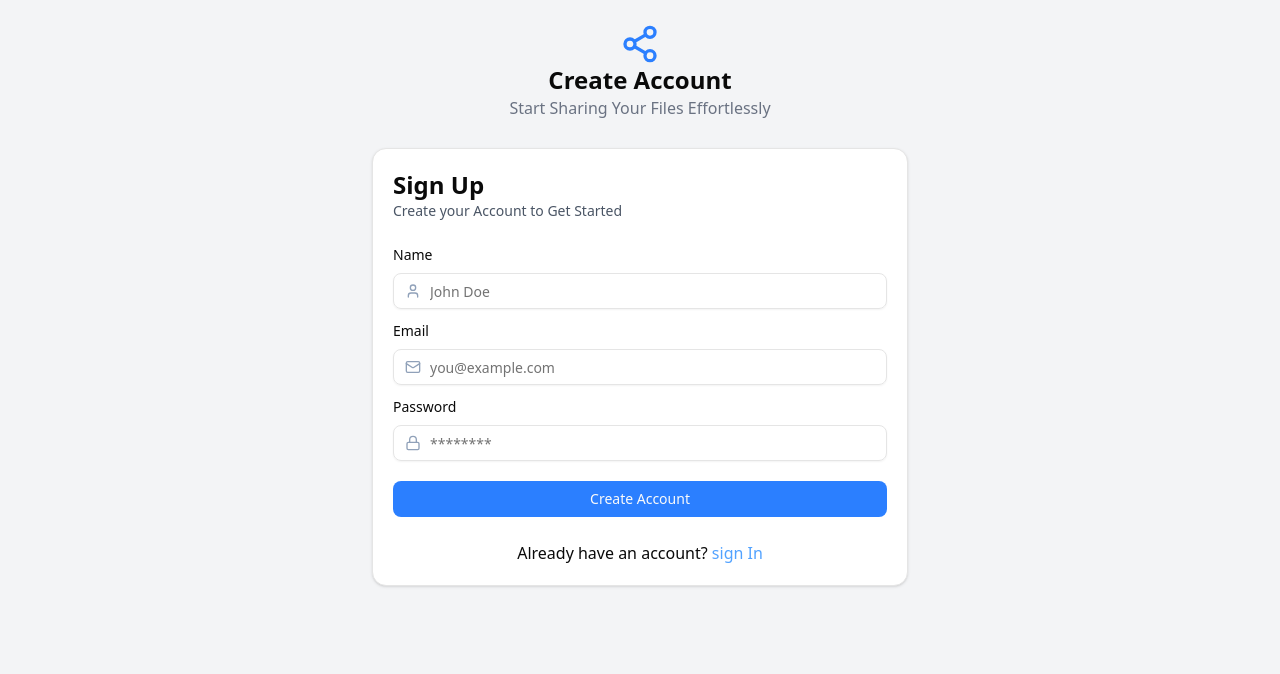
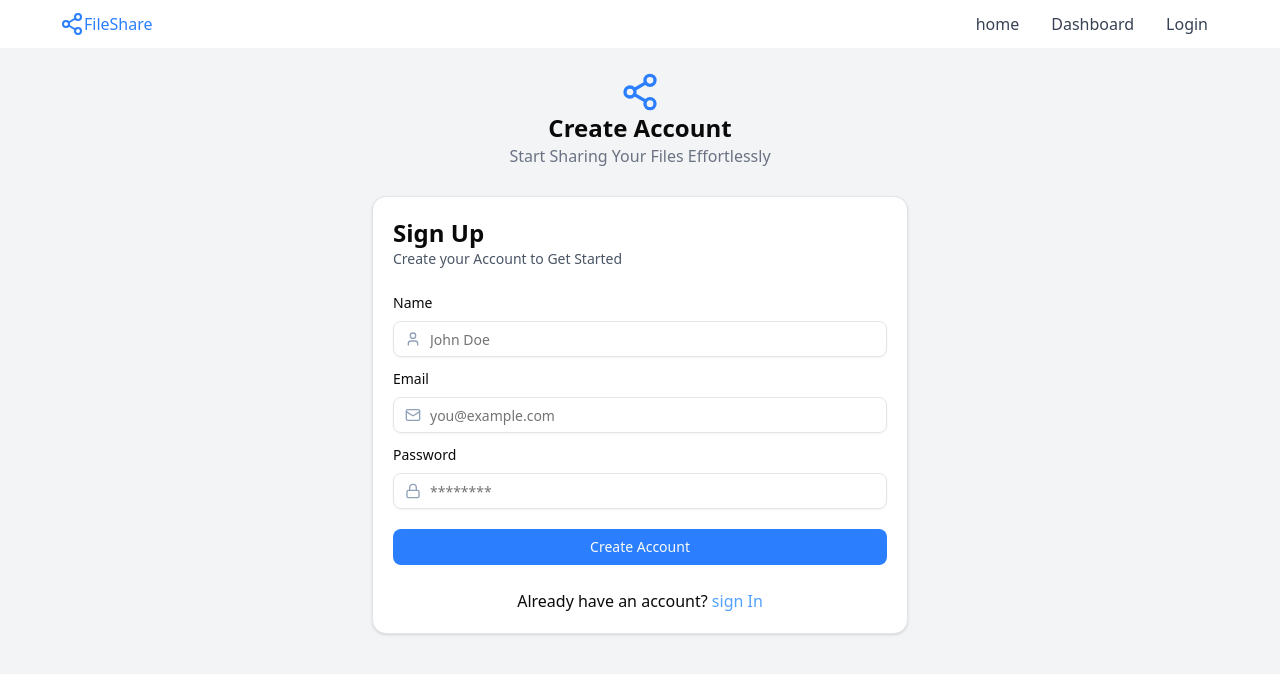
Before and after one commit to wendygn/share-project, a Next.js app: page /register in a window 1280 px wide. Shown: the top 674 px of the page. Built offline with nearby package versions, Linux system fonts and the light colour scheme; no server answers.

Commit message:
fix(UIUX):login button for user changing button from login to logout

```diff
--- a/src/app/_component/header.jsx
+++ b/src/app/_component/header.jsx
@@ -3,10 +3,12 @@ import { Share2 } from "lucide-react";
 import { usePathname } from "next/navigation";
 import NavLink from "./navlink";
 
-export const Header = () => {
+export const Header = ({isLogin}) => {
 const pathName = usePathname() || "/"
 const normalize = (p) => p.replace(/\/$/,'') || '/'
 const p = normalize(pathName)
+
+
 
   return (
     <header className="flex justify-between px-15 py-2 bg-white items-center">
@@ -17,7 +19,10 @@ const p = normalize(pathName)
       <div className="flex gap-2">
         <NavLink href="/" isActive={p === "/"}>home</NavLink>
         <NavLink href="/dashboard" isActive={p.startsWith("/dashboard")}>Dashboard</NavLink>
-        <NavLink href="/login" isActive={p === "/login"}>Login</NavLink>
+
+        {!isLogin ? (
+          <NavLink href="/login" isActive={p === "/login"}>Login</NavLink>
+        ) : ( <NavLink href="/logout">logout</NavLink>)}
       </div>
     </header>
   );
--- /dev/null
+++ b/src/app/_component/headerServer.jsx
@@ -0,0 +1,20 @@
+"use server"
+
+import prisma from "@/utils/prisma";
+import { cookies } from "next/headers";
+import { Header } from "./header";
+
+export default async function HeaderServer() {
+    const cookieStore = await cookies()
+    const sessionId = cookieStore.get("session")?.value
+let isLogin = false
+    if(sessionId) {
+        const session = await prisma.session.findUnique({
+            where : {
+                id : sessionId
+            }
+        })
+isLogin = !!session
+    }
+return <Header isLogin= {isLogin} />
+}
--- a/src/app/dashboard/page.js
+++ b/src/app/dashboard/page.js
@@ -30,7 +30,7 @@ redirect("/login")
 
     return (
       <div className="h-full">
-        <Header />
+
 
        <DashboardSelection files={files} shared={shared} />
       </div>
--- a/src/app/layout.js
+++ b/src/app/layout.js
@@ -1,6 +1,7 @@
 import { Geist, Geist_Mono } from "next/font/google";
 import "./globals.css";
 import { Toaster } from "@/components/ui/sonner";
+import HeaderServer from "./_component/headerServer";
 import { cookies } from "next/headers";
 import { redirect } from "next/navigation";
 import prisma from "@/utils/prisma";
@@ -22,26 +23,6 @@ export const metadata = {
 };
 
 export  default async function RootLayout({ children }) {
-// const cookieStore = await cookies()
-// const sessionId = cookieStore.get("session")?.value
-// if(!sessionId) {
-//   redirect("/login")
-// }
-
-// const session = await prisma.session.findUnique({
-//   where : {
-//     id : sessionId
-//   },
-//   select : {
-//     id : true
-//   }
-
-// })
-
-// if(!session) {
-//   redirect("/login")
-// }
-
 
 
   return (
@@ -49,6 +30,7 @@ export  default async function RootLayout({ children }) {
       <body
         className={`${geistSans.variable} ${geistMono.variable} antialiased bg-gray-100`}
       >
+        <HeaderServer />
         {children}
         <Toaster />
       </body>
--- /dev/null
+++ b/src/app/logout/route.js
@@ -0,0 +1,21 @@
+import prisma from "@/utils/prisma";
+
+import { cookies } from "next/headers";
+import { NextResponse } from "next/server";
+
+export async function POST() {
+    const cookieStore = await cookies()
+    const sessionId = await cookieStore.get("session")?.value
+
+    if(sessionId) {
+
+await prisma.session.delete({
+    where : {
+        id : sessionId
+    }
+})
+cookieStore.delete("session")
+
+    }
+    return NextResponse.json({ success: true });
+}
--- a/src/app/page.js
+++ b/src/app/page.js
@@ -9,7 +9,7 @@ export default function Home() {
 
   return (
     <div>
-      <Header />
+      {/* <Header /> */}
       <div className="w-4xl m-auto mt-8">
         <h1 className="text-3xl font-bold text-blue-500 ">Share Files Efforlessly</h1>
         <p className="mb-5 font-medium text-gray-500">upload your files and get instant shareable links</p>
--- a/src/proxy.ts
+++ b/src/proxy.ts
@@ -3,11 +3,11 @@ import { NextResponse } from "next/server";
 
 
 export const config = {
-  matcher: ["/((?!login|register|api|_next|favicon.ico).*)"],
+  matcher: ["/((?!$|login|register|api|_next|favicon.ico).*)"],
 };
 
 export default function proxy(req) {
-  console.log("run proxy")
+
   const sessionId = req.cookies.get("session")?.value;
   if (!sessionId) {
     return NextResponse.redirect(new URL("/login", req.url));
```
